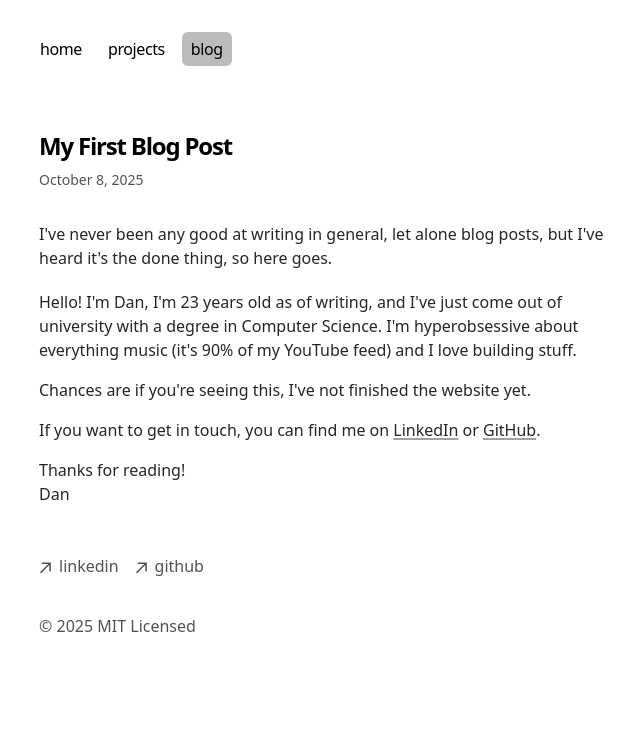
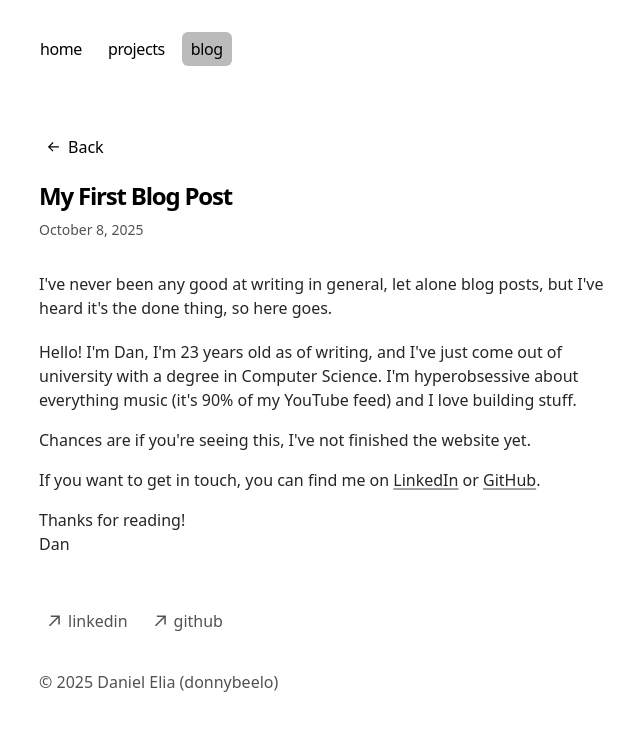
Before and after one commit to donnybeelo/donnybeelo.github.io, a Next.js app: page /blog/first-post in a window 1280 px wide. Shown: the top 730 px of the page, without its empty margins (313-953 px from the left). Built offline with nearby package versions, Linux system fonts and the light colour scheme.

Commit message:
Enhance blog and project pages with new content, add BackButton component, and improve footer navigation. Update global styles for button effects and dark mode compatibility.

```diff
--- a/app/blog/[slug]/page.tsx
+++ b/app/blog/[slug]/page.tsx
@@ -2,6 +2,7 @@ import { notFound } from "next/navigation";
 import { CustomMDX } from "app/components/mdx";
 import { formatDate, getBlogPosts } from "app/blog/utils";
 import { baseUrl } from "@/sitemap";
+import { BackButton } from "app/components/backButton";
 
 export async function generateStaticParams() {
 	let posts = getBlogPosts();
@@ -85,6 +86,9 @@ export default async function Blog({ params }: PageProps<"/blog/[slug]">) {
 					}),
 				}}
 			/>
+			<div className="mb-4">
+				<BackButton />
+			</div>
 			<h1 className="title font-semibold text-2xl tracking-tighter">
 				{post.metadata.title}
 			</h1>
--- a/app/blog/page.tsx
+++ b/app/blog/page.tsx
@@ -8,7 +8,12 @@ export const metadata = {
 export default function Page() {
 	return (
 		<section>
-			<h1 className="font-semibold text-2xl mb-8 tracking-tighter">Blog</h1>
+			<h1 className="font-semibold text-2xl tracking-tighter">Blog</h1>
+			<p className="mb-8">
+				My thoughts and opinions that I feel passionate about enough to write a
+				blog post for, that being in the realm of software development (or
+				potentially music 👀)
+			</p>
 			<BlogPosts />
 		</section>
 	);
--- /dev/null
+++ b/app/components/backButton.tsx
@@ -0,0 +1,90 @@
+"use client";
+
+import { useRouter } from "next/navigation";
+import { useEffect, useState } from "react";
+import { NavButton } from "./navButton";
+
+function BackArrowIcon() {
+	return (
+		<svg
+			width="12"
+			height="12"
+			viewBox="-2 -2 16 16"
+			fill="none"
+			xmlns="http://www.w3.org/2000/svg"
+		>
+			<path
+				d="M2.07102 11.3494L0.963068 10.2415L9.2017 1.98864H2.83807L2.85227 0.454545H11.8438V9.46023H10.2955L10.3097 3.09659L2.07102 11.3494Z"
+				fill="currentColor"
+				transform="rotate(-135 6 6)"
+			/>
+		</svg>
+	);
+}
+
+export const BackButton = () => {
+	const router = useRouter();
+	const [shouldShow, setShouldShow] = useState<boolean | null>(null);
+
+	useEffect(() => {
+		// Check if we should show the button
+		if (typeof window !== "undefined") {
+			const referrer = document.referrer;
+			const currentOrigin = window.location.origin;
+			const hasHistory = window.history.length > 1;
+
+			// Check if there's a valid referrer from the same origin
+			let hasValidReferrer = false;
+			if (referrer) {
+				try {
+					const referrerUrl = new URL(referrer);
+					hasValidReferrer = referrerUrl.origin === currentOrigin;
+				} catch {
+					hasValidReferrer = referrer.startsWith(currentOrigin);
+				}
+			}
+
+			// Show button if we have history OR a valid same-origin referrer
+			// Only hide if we have no history AND no valid referrer (direct navigation)
+			setShouldShow(hasHistory || hasValidReferrer);
+		}
+	}, []);
+
+	const handleBack = () => {
+		if (typeof window === "undefined") return;
+
+		const currentOrigin = window.location.origin;
+		const referrer = document.referrer;
+
+		// Parse the referrer URL to check if it's the homepage
+		let cameFromHomepage = false;
+		if (referrer) {
+			try {
+				const referrerPath = new URL(referrer).pathname;
+				// Only go to homepage if referrer path is exactly "/"
+				cameFromHomepage = referrerPath === "/";
+			} catch {
+				// If URL parsing fails, check if referrer matches origin (homepage)
+				cameFromHomepage =
+					referrer === currentOrigin || referrer === `${currentOrigin}/`;
+			}
+		}
+
+		if (cameFromHomepage) {
+			router.push("/");
+		} else {
+			// Use browser back functionality to go to previous page
+			router.back();
+		}
+	};
+
+	// Don't show button if we determined it shouldn't be shown (direct navigation)
+	if (shouldShow === false) {
+		return null;
+	}
+
+	// Show button if we should show it, or while we're still checking
+	return (
+		<NavButton onClick={handleBack} name="Back" icon={<BackArrowIcon />} />
+	);
+};
--- a/app/components/footer.tsx
+++ b/app/components/footer.tsx
@@ -1,49 +1,44 @@
-function ArrowIcon() {
-	return (
-		<svg
-			width="12"
-			height="12"
-			viewBox="0 0 12 12"
-			fill="none"
-			xmlns="http://www.w3.org/2000/svg"
-		>
-			<path
-				d="M2.07102 11.3494L0.963068 10.2415L9.2017 1.98864H2.83807L2.85227 0.454545H11.8438V9.46023H10.2955L10.3097 3.09659L2.07102 11.3494Z"
-				fill="currentColor"
-			/>
-		</svg>
-	);
-}
+import { NavButton } from "./navButton";
+
+const footerItems: Record<
+	string,
+	{
+		name: string;
+		url: string;
+		external?: boolean;
+		icon?: React.ReactNode;
+	}
+> = {
+	linkedin: {
+		name: "linkedin",
+		url: "https://www.linkedin.com/in/danielelia",
+		external: true,
+	},
+	github: {
+		name: "github",
+		url: "https://github.com/donnybeelo",
+		external: true,
+	},
+};
 
 export default function Footer() {
 	return (
 		<footer className="mb-16">
 			<ul className="font-sm mt-8 flex flex-col space-x-0 space-y-2 text-neutral-600 md:flex-row md:space-x-4 md:space-y-0 dark:text-neutral-300">
-				<li>
-					<a
-						className="flex items-center transition-all hover:text-neutral-800 dark:hover:text-neutral-100"
-						rel="noopener noreferrer"
-						target="_blank"
-						href="https://www.linkedin.com/in/danielelia"
-					>
-						<ArrowIcon />
-						<p className="ml-2 h-7">linkedin</p>
-					</a>
-				</li>
-				<li>
-					<a
-						className="flex items-center transition-all hover:text-neutral-800 dark:hover:text-neutral-100"
-						rel="noopener noreferrer"
-						target="_blank"
-						href="https://github.com/donnybeelo"
-					>
-						<ArrowIcon />
-						<p className="ml-2 h-7">github</p>
-					</a>
-				</li>
+				{Object.entries(footerItems).map(([name, { url, external, icon }]) => {
+					return (
+						<NavButton
+							key={name}
+							path={url}
+							name={name}
+							external={external ?? false}
+							icon={icon ?? undefined}
+						/>
+					);
+				})}
 			</ul>
 			<p className="mt-8 text-neutral-600 dark:text-neutral-300">
-				© {new Date().getFullYear()} MIT Licensed
+				© {new Date().getFullYear()} Daniel Elia (donnybeelo)
 			</p>
 		</footer>
 	);
--- a/app/components/nav.tsx
+++ b/app/components/nav.tsx
@@ -1,7 +1,5 @@
 "use client";
 
-import Link from "next/link";
-import { usePathname } from "next/navigation";
 import { NavButton } from "./navButton";
 
 const navItems = {
@@ -17,8 +15,6 @@ const navItems = {
 };
 
 export function Navbar() {
-	const pathname = usePathname();
-
 	return (
 		<aside className="-ml-[8px] mb-16 tracking-tight">
 			<div className="lg:sticky lg:top-20">
--- a/app/components/navButton.tsx
+++ b/app/components/navButton.tsx
@@ -1,9 +1,43 @@
+"use client";
+
 import Link from "next/link";
 import { usePathname } from "next/navigation";
 import { useEffect, useRef } from "react";
 
-export const NavButton = ({ path, name }: { path: string; name: string }) => {
+function ArrowIcon() {
+	return (
+		<svg
+			width="12"
+			height="12"
+			viewBox="0 0 12 12"
+			fill="none"
+			xmlns="http://www.w3.org/2000/svg"
+		>
+			<path
+				d="M2.07102 11.3494L0.963068 10.2415L9.2017 1.98864H2.83807L2.85227 0.454545H11.8438V9.46023H10.2955L10.3097 3.09659L2.07102 11.3494Z"
+				fill="currentColor"
+			/>
+		</svg>
+	);
+}
+
+export const NavButton = ({
+	path = undefined,
+	name,
+	icon = null,
+	onClick = null,
+	external = false,
+}: {
+	path?: string;
+	name: string;
+	icon?: React.ReactNode;
+	onClick?: (() => void) | null;
+	external?: boolean;
+}) => {
 	const pathname = usePathname();
+	if (!path && !onClick) {
+		return null;
+	}
 
 	const buttonRef = useRef<HTMLAnchorElement | null>(null);
 	function mouseMoveEvent(e: MouseEvent): void {
@@ -13,24 +47,31 @@ export const NavButton = ({ path, name }: { path: string; name: string }) => {
 	}
 
 	useEffect(() => {
-		if (buttonRef.current) {
-			buttonRef.current.addEventListener("mousemove", mouseMoveEvent);
+		const button = buttonRef.current;
+		if (button) {
+			button.addEventListener("mousemove", mouseMoveEvent);
 		}
-		return () =>
-			buttonRef.current!.removeEventListener("mousemove", mouseMoveEvent);
-	}, [buttonRef]);
+		return () => {
+			if (button) {
+				button.removeEventListener("mousemove", mouseMoveEvent);
+			}
+		};
+	}, []);
 
 	return (
 		<Link
 			key={path}
-			href={path}
+			href={path ?? "#"}
 			ref={buttonRef}
-			className="transition-all hover:text-neutral-800 dark:hover:text-neutral-200 flex align-middle relative py-1 px-2 m-1 navButton"
+			onClick={onClick ? () => onClick() : undefined}
+			className="transition-all hover:text-neutral-800 dark:hover:text-neutral-200 flex items-center gap-2 relative py-1 px-2 m-1 navButton"
 			style={{
 				backgroundColor:
 					path === "/" + pathname.split("/")[1] ? "var(--button-active)" : "",
 			}}
 		>
+			{external && ArrowIcon()}
+			{icon}
 			{name}
 		</Link>
 	);
--- a/app/global.css
+++ b/app/global.css
@@ -16,7 +16,7 @@
 	--sh-property: #e25a1c;
 	--sh-entity: #e25a1c;
 	--button-active: #bbb;
-	--button-shine: var(--sh-identifier);
+	--button-shine: #567;
 }
 
 @media (prefers-color-scheme: dark) {
@@ -26,6 +26,7 @@
 		--sh-keyword: #f47067;
 		--sh-string: #0fa295;
 		--button-active: #555;
+		--button-shine: white;
 	}
 	html {
 		color-scheme: dark;
@@ -161,6 +162,7 @@ table {
 }
 .navButton:hover {
 	border-color: var(--button-shine) !important;
+	background-color: #7775;
 }
 
 .navButton::after {
--- a/app/projects/[slug]/page.tsx
+++ b/app/projects/[slug]/page.tsx
@@ -2,6 +2,8 @@ import { notFound } from "next/navigation";
 import { CustomMDX } from "app/components/mdx";
 import { formatDate, getProjects } from "app/projects/utils";
 import { baseUrl } from "@/sitemap";
+import { NavButton } from "app/components/navButton";
+import { BackButton } from "app/components/backButton";
 
 export async function generateStaticParams() {
 	let posts = getProjects();
@@ -87,9 +89,21 @@ export default async function Blog({ params }: PageProps<"/projects/[slug]">) {
 					}),
 				}}
 			/>
-			<h1 className="title font-semibold text-2xl tracking-tighter">
-				{post.metadata.title}
-			</h1>
+
+			<div className="w-fit mb-8 mt-0">
+				<BackButton />
+			</div>
+
+			<div className="flex justify-between items-center">
+				<h1 className="title font-semibold text-2xl tracking-tighter">
+					{post.metadata.title}
+				</h1>
+				<NavButton
+					path={post.metadata.repoUrl}
+					name="link to project"
+					external
+				/>
+			</div>
 			<div className="flex justify-between items-center mt-2 mb-8 text-sm">
 				<p className="text-sm text-neutral-600 dark:text-neutral-400">
 					{formatDate(post.metadata.publishedAt)}
--- a/app/projects/page.tsx
+++ b/app/projects/page.tsx
@@ -8,7 +8,10 @@ export const metadata = {
 export default function Page() {
 	return (
 		<section>
-			<h1 className="font-semibold text-2xl mb-8 tracking-tighter">Projects</h1>
+			<h1 className="font-semibold text-2xl tracking-tighter">Projects</h1>
+			<p className="mb-8">
+				An AI-assisted record of the projects I'm working on / completed.
+			</p>
 			<ProjectPosts />
 		</section>
 	);
--- a/app/projects/utils.ts
+++ b/app/projects/utils.ts
@@ -5,6 +5,7 @@ type Metadata = {
   title: string
   publishedAt: string
   summary: string
+  repoUrl: string
   image?: string
 }
 
```
Also changed, not shown: posts/projects/hotspot-toggle.mdx (+97 -11 lines).
